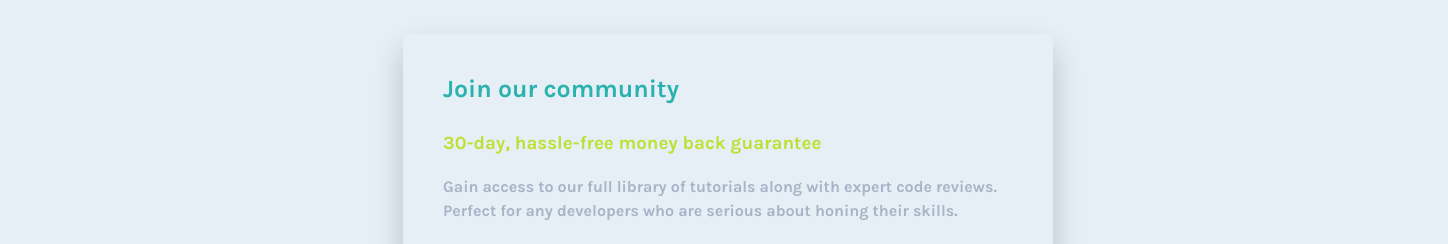
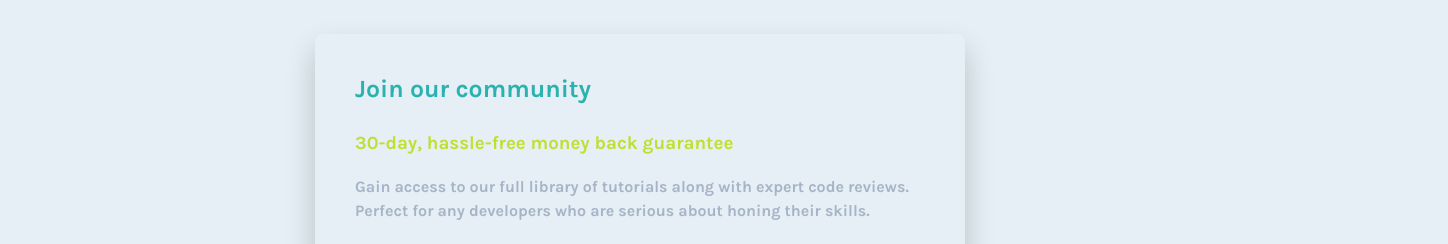
Before and after one commit to Beaulieu527/single-price-grid-component, a plain HTML site: page index.html in a window 1280 px wide. Shown: the part 137-381 px from the top of the page, 1448 px wide, since content can reach past the window. Drawn offline with Linux system fonts and the light colour scheme.

Commit message:
fixed width

```diff
--- a/index.css
+++ b/index.css
@@ -23,7 +23,7 @@ body {
     display: flex;
     justify-content: center;
     align-items: center;
-    width: 1440px;
+    width: auto;
     height: 100vh;
 }
 
```
